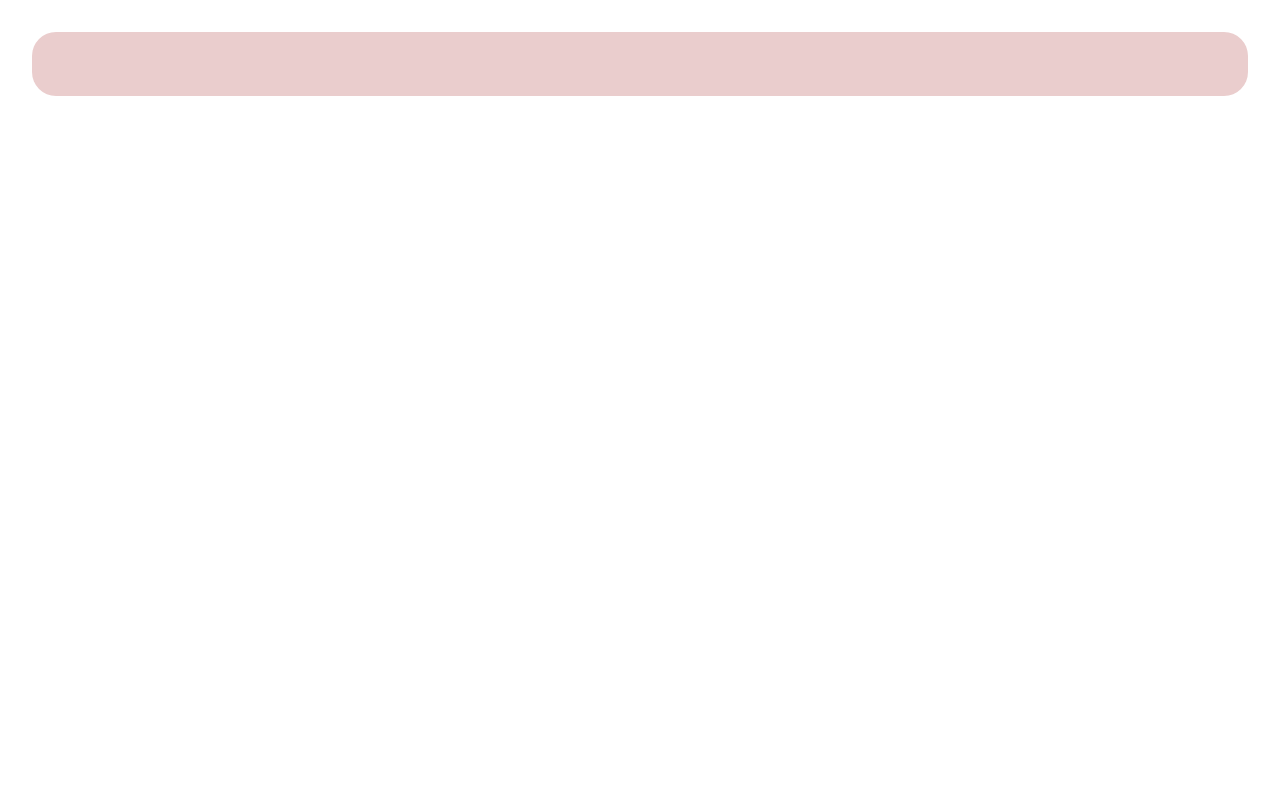
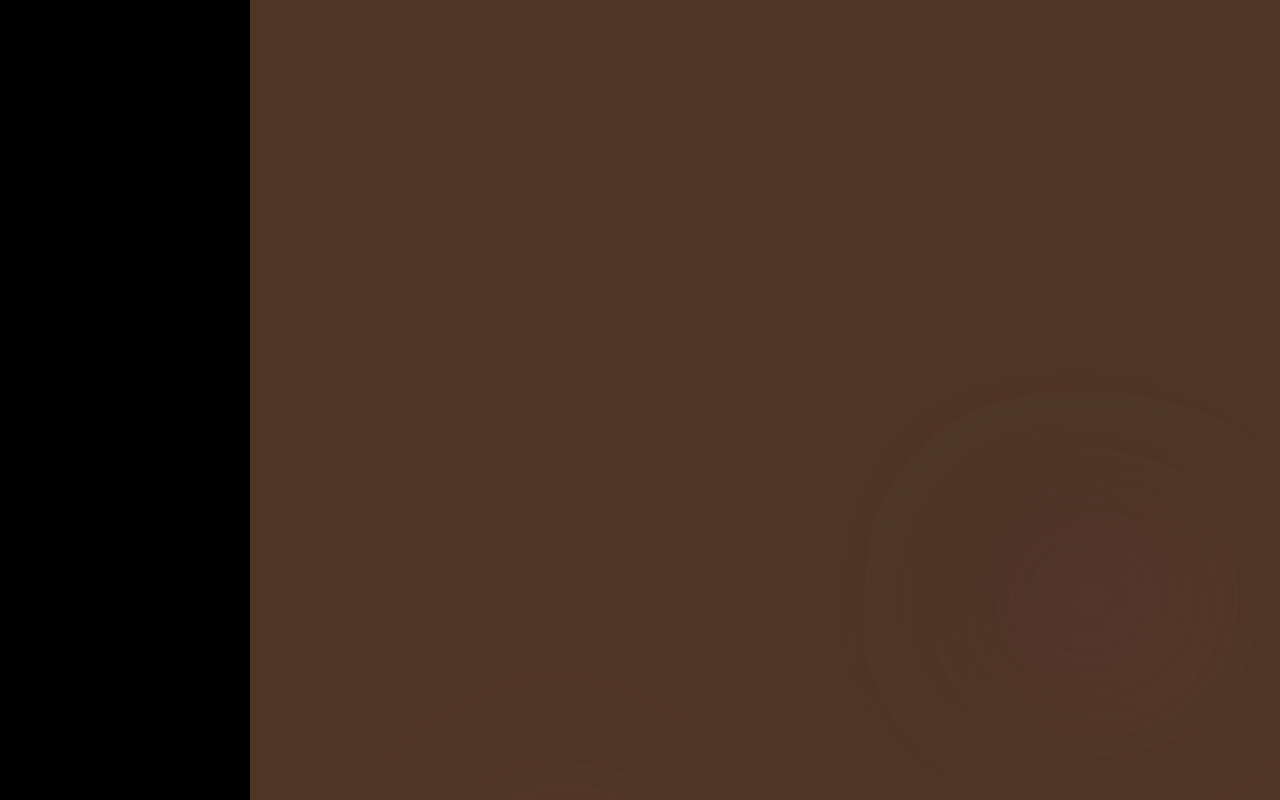
Before and after one commit to Eidenas1/book-reservation, a React (Vite) app in the folder frontend/: page / in a window 1280 px wide. Built offline with nearby package versions, Linux system fonts and the light colour scheme.

Commit message:
Initial MainPage

```diff
--- a/frontend/package.json
+++ b/frontend/package.json
@@ -32,6 +32,7 @@
     "eslint-plugin-react-hooks": "^5.2.0",
     "eslint-plugin-react-refresh": "^0.4.20",
     "globals": "^16.3.0",
+    "sass-embedded": "^1.91.0",
     "vite": "^7.0.4"
   }
 }
--- a/frontend/src/App.jsx
+++ b/frontend/src/App.jsx
@@ -1,10 +1,10 @@
 import "./App.css";
-import Nav from "./components/Nav/Nav";
+import MainPage from "./pages/MainPage/MainPage";
 // App.jsx mostly used for add layouts, navbar, footers
 // In bigger pages somethimes creating separate file for layouts
 function App() {
   return <>
-  <Nav/>
+ <MainPage/>
   </>;
 }
 
--- a/frontend/src/components/Nav/Nav.jsx
+++ b/frontend/src/components/Nav/Nav.jsx
@@ -3,11 +3,9 @@
 
 const Nav = () => {
   return (
-    <div className="w-full h-full p-8 flex">
-      <nav className="flex w-full h-[4rem] bg-[#950606]/[var(--bg-opacity)] [--bg-opacity:20%] backdrop-blur-md rounded-3xl">
+      <nav className=" h-full w-1/4 bg-black">
 
       </nav>
-    </div>
   );
 };
 
--- a/frontend/src/pages/MainPage/MainPage.jsx
+++ b/frontend/src/pages/MainPage/MainPage.jsx
@@ -1,13 +1,20 @@
 // For adapt to different screens with standart css
 // you can use with media queries
+import './MainPage.scss'
+import Nav from '../../components/Nav/Nav';
 
 const MainPage = () => {
   // Must be showing list with excursions
   return (
-    <div>
-      <h1>Main Page</h1>
-      {/* Main content goes here */}
+    <div className="z-10 w-full h-full flex fixed">
+      <Nav/>
+      <div className="blob blob-reverse mx-auto flex aspect-[9/16] flex-col max-md:justify-start max-h-[full] w-full items-start overflow-hidden bg-[#4E3524] p-16 py-32 transition-[background] before:relative before:top-[75%] before:left-[75%] before:z-0 before:h-[20%] before:w-[20%] before:origin-[60%] before:rounded-[30rem] before:bg-gradient-to-br before:from-[#161010] before:via-[#382121] before:to-[#763636] before:blur-[85px] before:brightness-150 after:relative after:top-[50%] after:left-[20%] after:z-0 after:h-[20%] after:w-[20%] after:origin-[60%] after:rounded-[30rem] after:bg-gradient-to-br after:from-[#763636] after:via-[#382121] after:to-[#161010] after:blur-[85px] after:brightness-150 max-md:h-[100dvh] max-md:before:h-[35%] max-md:before:w-[100%] max-md:after:h-[35%] max-md:after:w-[100%] max-md:before:rounded-2xl max-md:after:rounded-2xl max-md:before:top-[5%] max-md:after-top-[5%] max-md:py-12 max-md:px-12">
+        <div className="">
+
+        </div>
+      </div>
     </div>
+
   );
 };
 
--- /dev/null
+++ b/frontend/src/pages/MainPage/MainPage.scss
@@ -0,0 +1,23 @@
+@keyframes blob {
+	0% {
+		transform: translate(0, 0);
+		rotate: 0deg;
+	}
+	30% {
+		rotate: 40deg;
+	}
+	50% {
+		transform: translate(300px, 390px) scale(1.1);
+	}
+	80% {
+		rotate: 90deg;
+	}
+}
+
+.blob::before {
+	animation: blob 8s infinite cubic-bezier(0.6, -0.28, 0.735, 0.045);
+}
+
+.blob-reverse::after {
+	animation: blob 10s infinite cubic-bezier(0.215, 0.61, 0.355, 1) reverse;
+}
```
Also changed, not shown: 1 other file (tests, documents, lock files or other folders).
